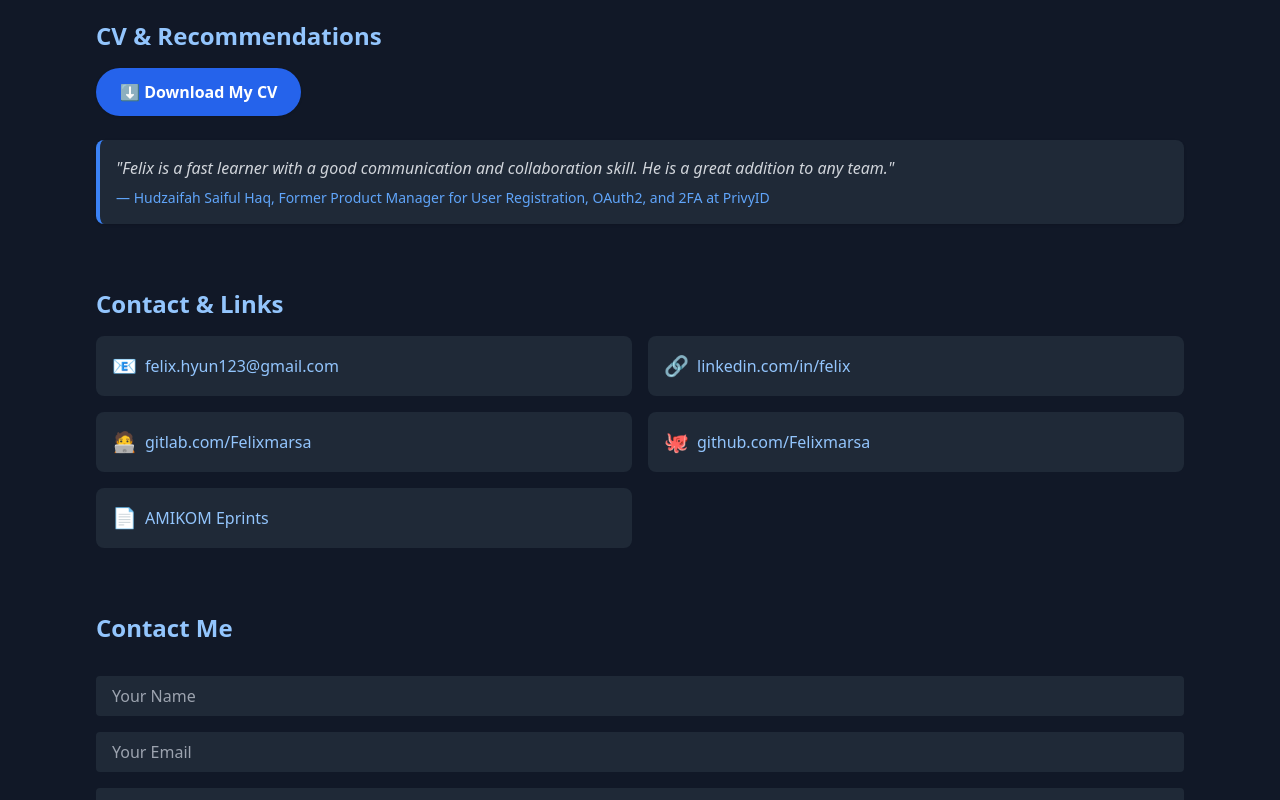
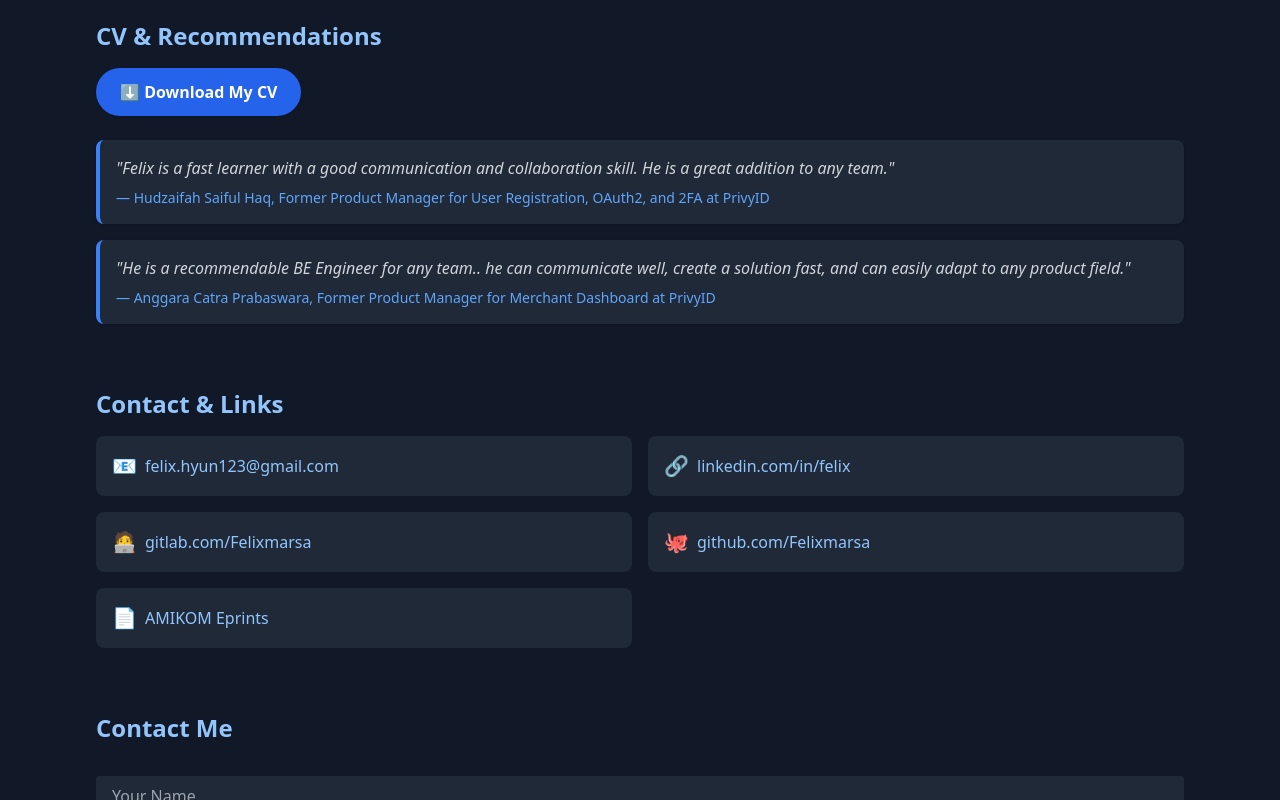
Before and after one commit to Felixmarsa/personal-website, a plain HTML site: page index.html in a window 1280 px wide. Shown: the part 1740-2540 px from the top of the page. Drawn offline with nearby package versions, Linux system fonts and the light colour scheme.

Commit message:
add recommendations from anggara

```diff
--- a/index.html
+++ b/index.html
@@ -153,6 +153,11 @@
       <p class="text-sm text-blue-400 mt-2">— Hudzaifah Saiful Haq, Former Product Manager for User Registration, OAuth2, and 2FA at PrivyID</p>
     </blockquote>
 
+    <blockquote class="bg-gray-800 p-4 rounded-lg shadow border-l-4 border-blue-500">
+      <p class="italic text-gray-300">"He is a recommendable BE Engineer for any team.. he can communicate well, create a solution fast, and can easily adapt to any product field."</p>
+      <p class="text-sm text-blue-400 mt-2">— Anggara Catra Prabaswara, Former Product Manager for Merchant Dashboard at PrivyID</p>
+    </blockquote>
+
   </div>
 </section>
 
```
